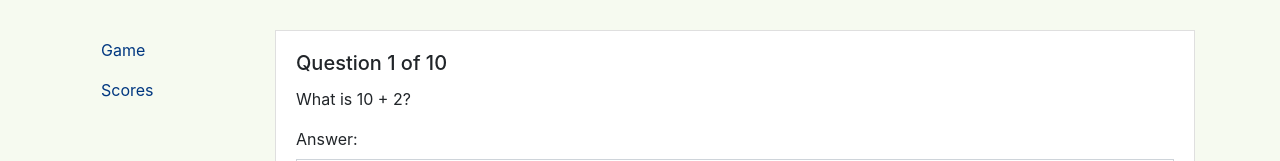
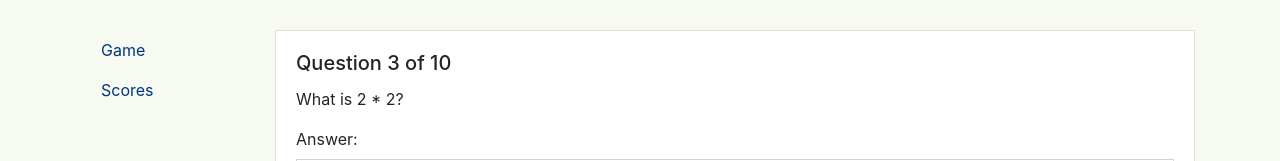
Before and after one commit to michaelhsladetrng/few300, an Angular app: page /math/game in a window 1280 px wide. Shown: the part 260-421 px from the top of the page. Built offline with nearby package versions, Linux system fonts and the light colour scheme.

Commit message:
Added QuestionModel and updated UI

```diff
--- a/src/app/features/math/components/game/game.component.html
+++ b/src/app/features/math/components/game/game.component.html
@@ -1,8 +1,8 @@
 <div class="card">
   <div class="card-body">
-    <h5 class="card-title">Question 1 of 10</h5>
+    <h5 class="card-title">Question {{ model.num }} of {{ model.of }}</h5>
 
-    <p class="card-text">What is 10 + 2?</p>
+    <p class="card-text">{{ model.question }}?</p>
     <div class="form-group">
       <label for="answer">Answer:</label>
       <input class="form-control"
--- a/src/app/features/math/components/game/game.component.ts
+++ b/src/app/features/math/components/game/game.component.ts
@@ -1,4 +1,5 @@
 import { Component, OnInit } from '@angular/core';
+import { QuestionModel } from '../../models';
 
 @Component({
   selector: 'app-game',
@@ -7,6 +8,12 @@ import { Component, OnInit } from '@angular/core';
 })
 export class GameComponent implements OnInit {
 
+  model: QuestionModel = {
+    num: 3,
+    of: 10,
+    question: 'What is 2 * 2'
+  };
+
   constructor() { }
 
   ngOnInit() {
--- /dev/null
+++ b/src/app/features/math/models.ts
@@ -0,0 +1,5 @@
+export interface QuestionModel {
+  num: number;
+  of: number;
+  question: string;
+}
```
